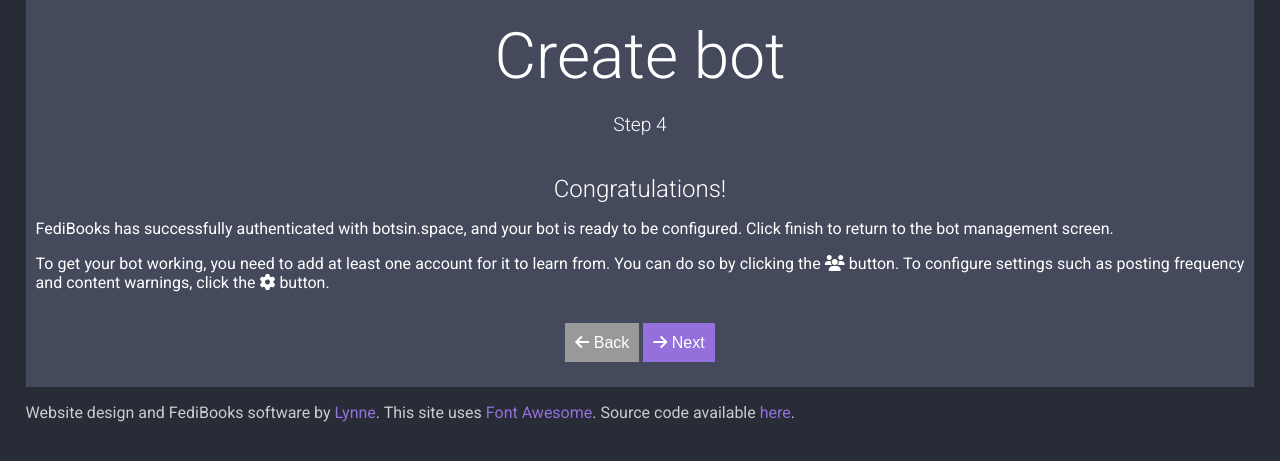
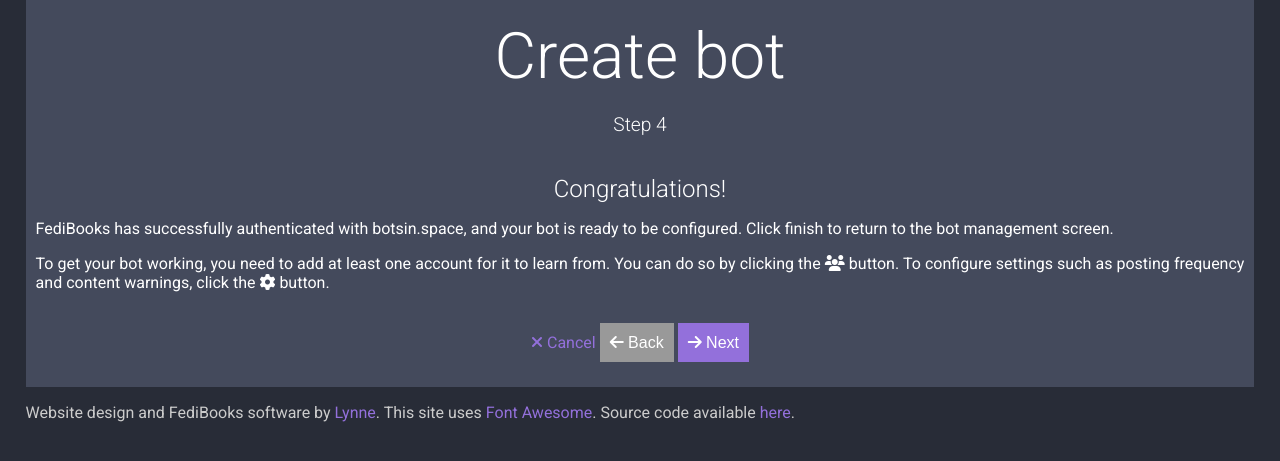
Before and after one commit to Lynnesbian/FediBooks, a Flask app: page /bot/create/ in a window 1280 px wide. Shown: the part 27-488 px from the top of the page. Run offline with Flask 2, Linux system fonts and the light colour scheme; parts of the project's set-up code (start-up, migrations or seed data) failed here and were passed over; some libraries are stand-ins or nearby versions.

Commit message:
cancel button

```diff
--- a/templates/bot_accounts_add.html
+++ b/templates/bot_accounts_add.html
@@ -32,6 +32,7 @@
 			{% endif %}
 
 			<div class="container centred">
+					<a href="/"><i class="fas fa-times"></i> Cancel</a>
 				{% if session['step'] != 1 %}
 					<button class="button btn-secondary"><i class="fas fa-arrow-left"></i> Back</button>
 				{% endif %}
--- a/templates/bot_create.html
+++ b/templates/bot_create.html
@@ -35,6 +35,7 @@
 			{% endif %}
 
 			<div class="container centred">
+				<a href="/"><i class="fas fa-times"></i> Cancel</a>
 				{% if session['step'] != 1 %}
 					<button class="button btn-secondary"><i class="fas fa-arrow-left"></i> Back</button>
 				{% endif %}
```
